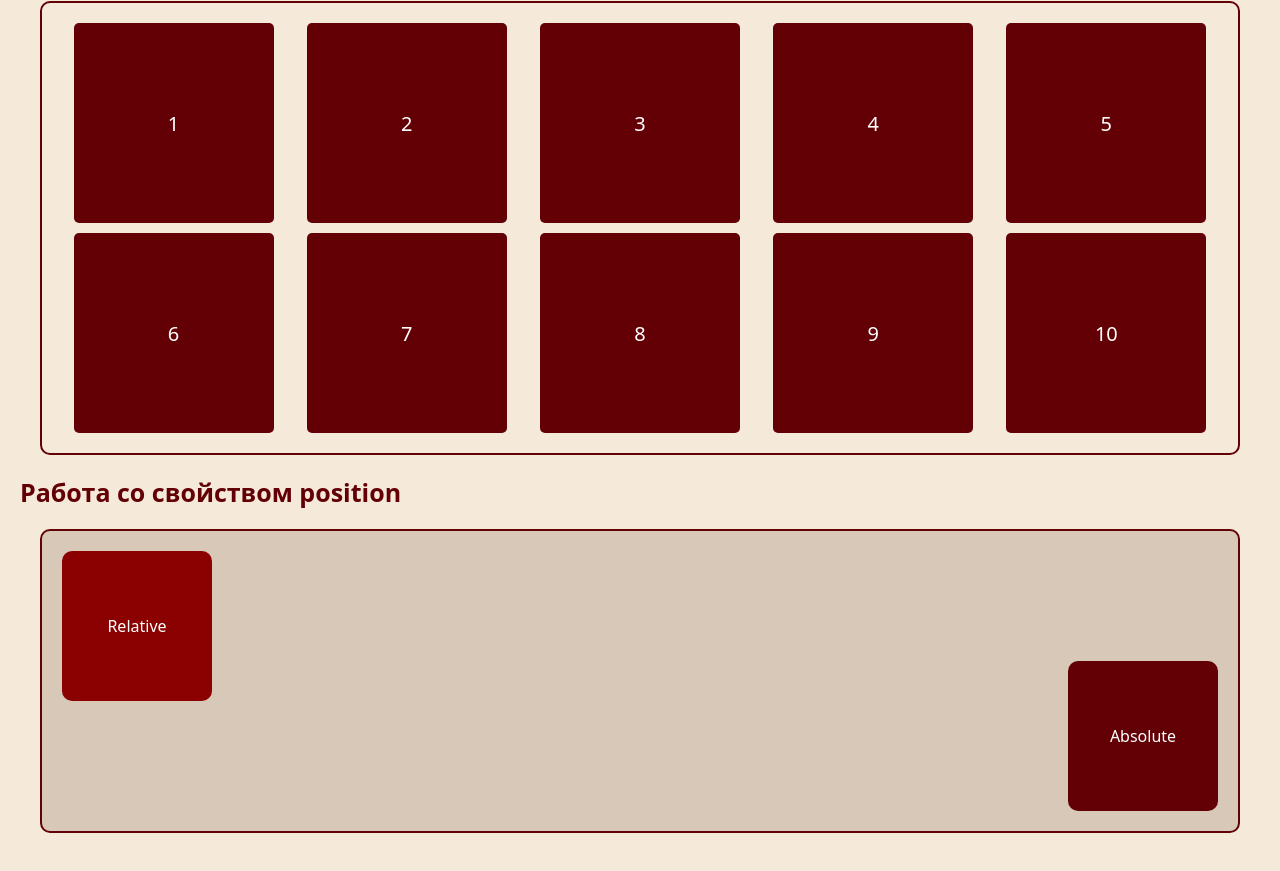
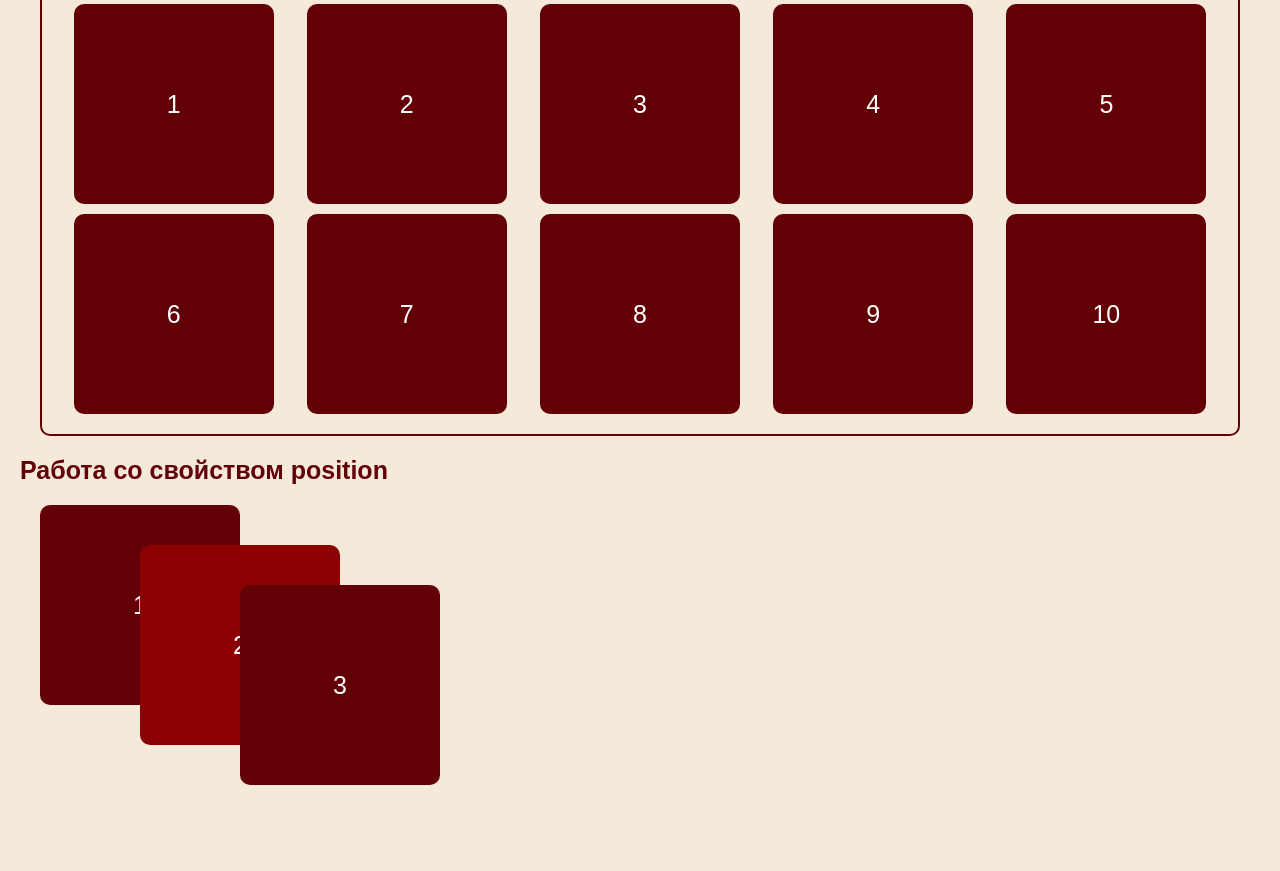
Before and after one commit to Mariabochkova958/labwork3, a plain HTML site: page page2.html in a window 1280 px wide. Shown: the part 1143-2014 px from the top of the page. Drawn offline with Linux system fonts and the light colour scheme.

Commit message:
Обновленный файл

```diff
--- a/page2.html
+++ b/page2.html
@@ -31,9 +31,10 @@
         <div class="block-3">10</div>
     </div>
 <h1>Работа со свойством position</h1>
-    <div class="position-example">
-        <div class="relative-box">Relative</div>
-        <div class="absolute-box">Absolute</div>
+<div class="position-container"></div>
+    <div class="block-4">1</div>
+    <div class="block-5">2</div>
+    <div class="block-6">3</div>
     </div>
      <div class="fixed-cat">
         <img src="https://i.pinimg.com/736x/42/ef/20/42ef20018194aac399ab0ab5550b44f5.jpg" alt="котик">
--- a/style.css
+++ b/style.css
@@ -1,15 +1,24 @@
 .header {
-    background:  #f5eada;
+    background:  #d8c8b8;
     padding: 15px;
     text-align: right;
     margin-bottom: 20px;
 }
+.header a {
+    background: #630006;
+    color: #d8c8b8;
+    margin-left: 15px;
+    text-decoration: none;
+    padding: 8px 15px;
+    border-radius: 3px;
+}
 body {
     background: #f5eada;
-    font-family: 'noto sans';
+    font-family: Arial, sans-serif;
     margin: 0;
     padding: 20px;
 }
+
 h1 {
     color: #630006;
     font-size: 25px;
@@ -45,6 +54,7 @@ a {
     text-decoration: none;
     border-radius: 3px;
 }
+
 .content {
     display: flex;
     gap: 20px;
@@ -54,78 +64,85 @@ a {
 .content-left {
     flex: 2;
 }
-
-.content-right {
+content-right {
     flex: 1;
 }
+
 .content-left {
     background: white;
     padding: 25px;
     border-radius: 10px;
-    margin-right: 10px;
 }
 
 .content-right {
-    background: #ffffff;
+    background: white;
     padding: 20px;
     border-radius: 10px;
-    margin-left: 10px;
 }
+
 .profile-photo {
     width: 100%;
     height: auto;
     border-radius: 5px;
     border: 2px solid #d8c8b8;
 }
+
 .container {
     background: #d8c8b8;
     padding: 30px;
     margin: 20px;
     border-radius: 10px;
-    display: flex;
-    flex-direction: column;
-    align-items: center;
+    text-align: center;
 }
+
 .block {
     width: 200px;
     height: 200px;
     background: #630006;
     border-radius: 5px;
+    margin: 0 auto;
 }
+
 .centered-image {
     width: 200px;
-    margin-top: 20px;
+    margin: 20px auto 0 auto;
     border: 2px solid #630006;
     border-radius: 5px;
+    display: block;
 }
+
 .container-2 {
     background: #d8c8b8;
     height: 400px;
     margin: 20px;
     position: relative;
-     border-radius: 10px;
+    border-radius: 10px;
 }
+
 .block-2 {
     width: 200px;
     height: 200px;
-    background:  #630006;
+    background: #630006;
     position: absolute;
     top: 50%;
     left: 50%;
     transform: translate(-50%, -50%);
     border-radius: 5px;
 }
+
 .container-3 {
     background: #f5eada;
-    margin: 20px;
     padding: 20px;
     border: 2px solid #630006;
     display: flex;
     flex-wrap: wrap;
+    flex-direction: row;
     justify-content: space-around;
     gap: 10px;
     border-radius: 10px;
+    margin: 20px;
 }
+
 .block-3 {
     width: 200px;
     height: 200px;
@@ -134,53 +151,67 @@ a {
     justify-content: center;
     align-items: center;
     color: white;
-    font-size: 20px;
-    border-radius: 5px;
-}
-.position-example {
-    background: #d8c8b8;
-    height: 300px;
-    margin: 20px;
-    position: relative;
-    border: 2px solid #630006;
+    font-size: 25px;
     border-radius: 10px;
 }
 
-.relative-box {
-    width: 150px;
-    height: 150px;
-    background: #8B0000;
-    position: relative;
-    top: 20px;
-    left: 20px;
+.block-4 {
+    width: 200px;
+    height: 200px;
+    background: #630006;
     display: flex;
     justify-content: center;
     align-items: center;
     color: white;
+    font-size: 25px;
     border-radius: 10px;
+    position: relative;
+    top: 0;
+    left: 0;
+    margin: 20px;
 }
 
-.absolute-box {
-    width: 150px;
-    height: 150px;
-    background: #630006;
-    position: absolute;
-    bottom: 20px;
-    right: 20px;
+.block-5 {
+    width: 200px;
+    height: 200px;
+    background: #8B0000;
     display: flex;
     justify-content: center;
     align-items: center;
     color: white;
+    font-size: 25px;
     border-radius: 10px;
+    position: relative;
+    top: -180px;
+    left: 100px;
+    margin: 20px;
 }
+
+.block-6 {
+    width: 200px;
+    height: 200px;
+    background: #630006;
+    display: flex;
+    justify-content: center;
+    align-items: center;
+    color: white;
+    font-size: 25px;
+    border-radius: 10px;
+    position: relative;
+    top: -360px;
+    left: 200px;
+    margin: 20px;
+}
+
 .fixed-cat {
     position: fixed;
     bottom: 20px;
     right: 20px;
 }
+
 .fixed-cat img {
     width: 100px;
-    height: 130px;
+    height: 100px;
     border-radius: 10px;
     border: 2px solid #630006;
 }
```
